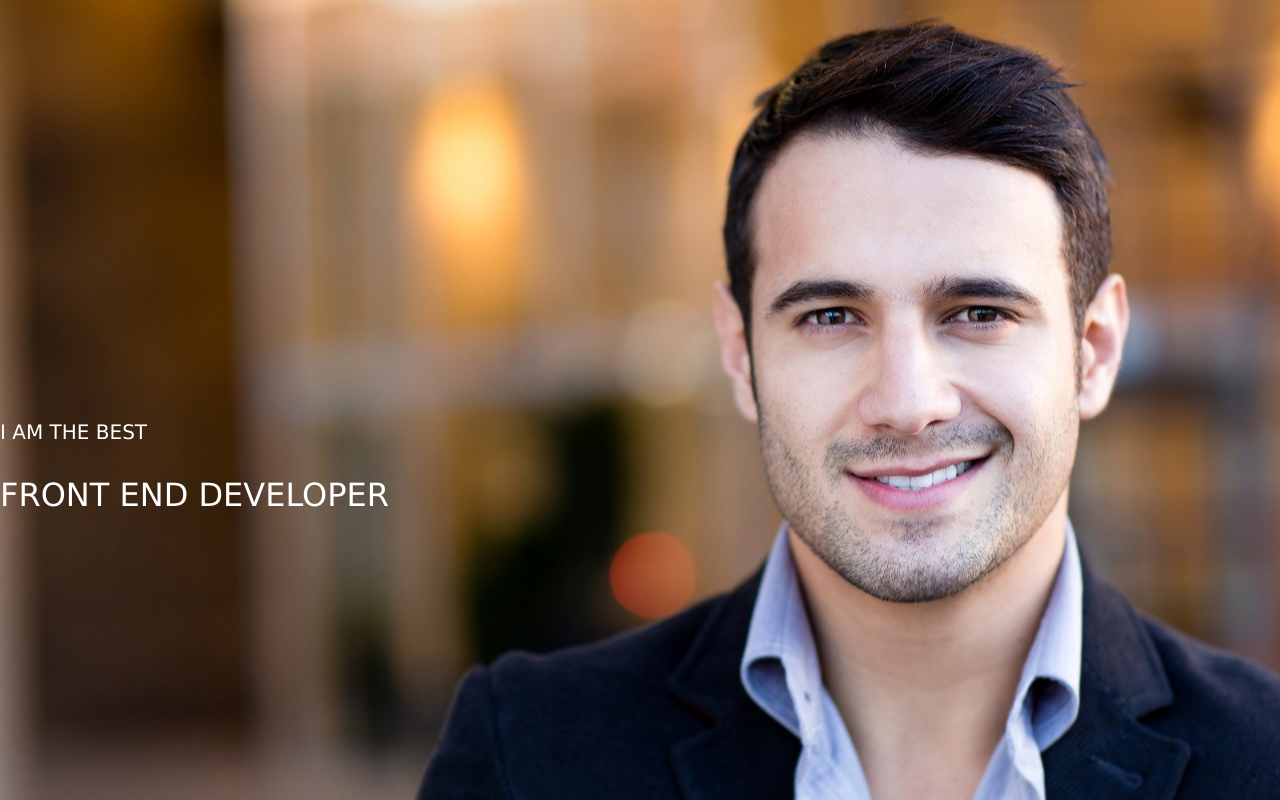
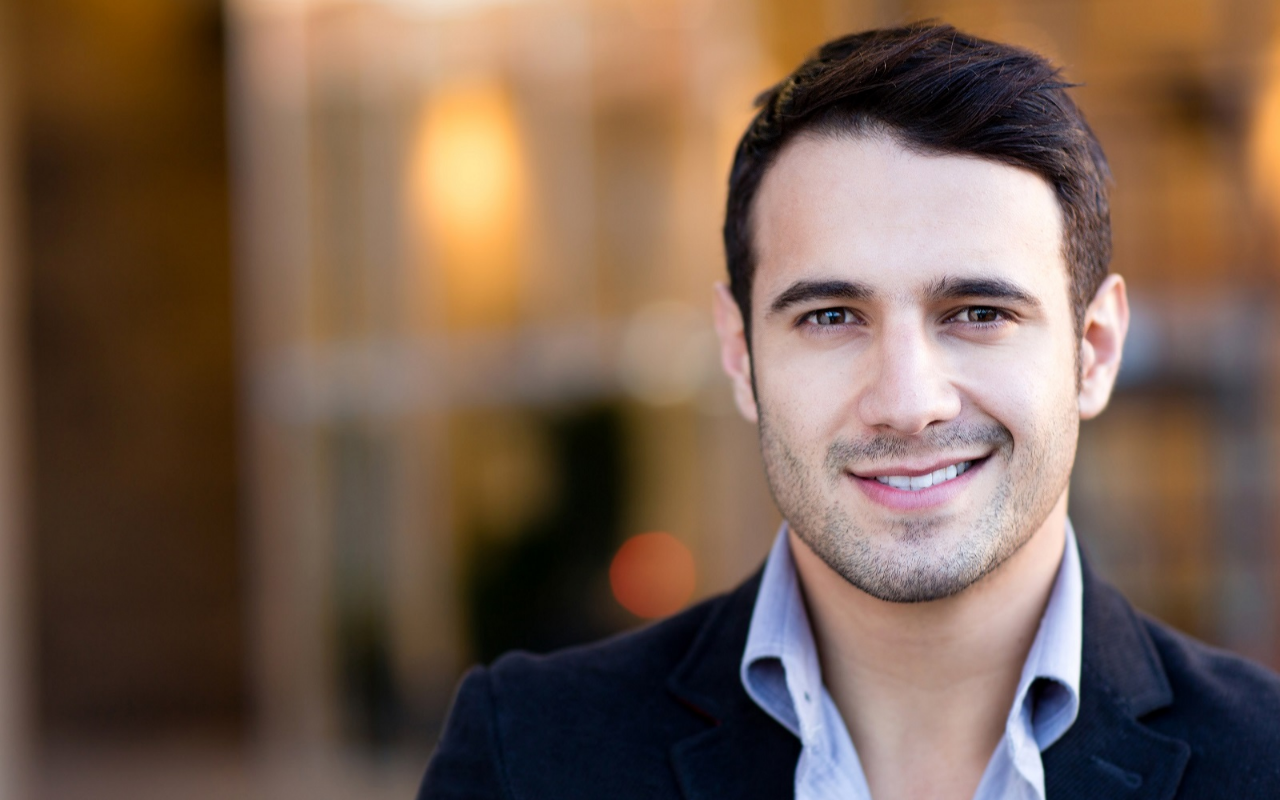
Before and after one commit to paweltech/paweltech.github.io, a plain HTML site: page index.html in a window 1280 px wide. Drawn offline with Linux system fonts and the light colour scheme.

Commit message:
usuniecie header

```diff
--- a/index.html
+++ b/index.html
@@ -7,10 +7,6 @@
 </head>
 <body>
     <div></div>
-    <header>
-        <p id="pierwszy">I AM THE BEST</p>
-        <p id="drugi">FRONT END DEVELOPER</p>
-    </header>
 
 </body>
 </html>
```
